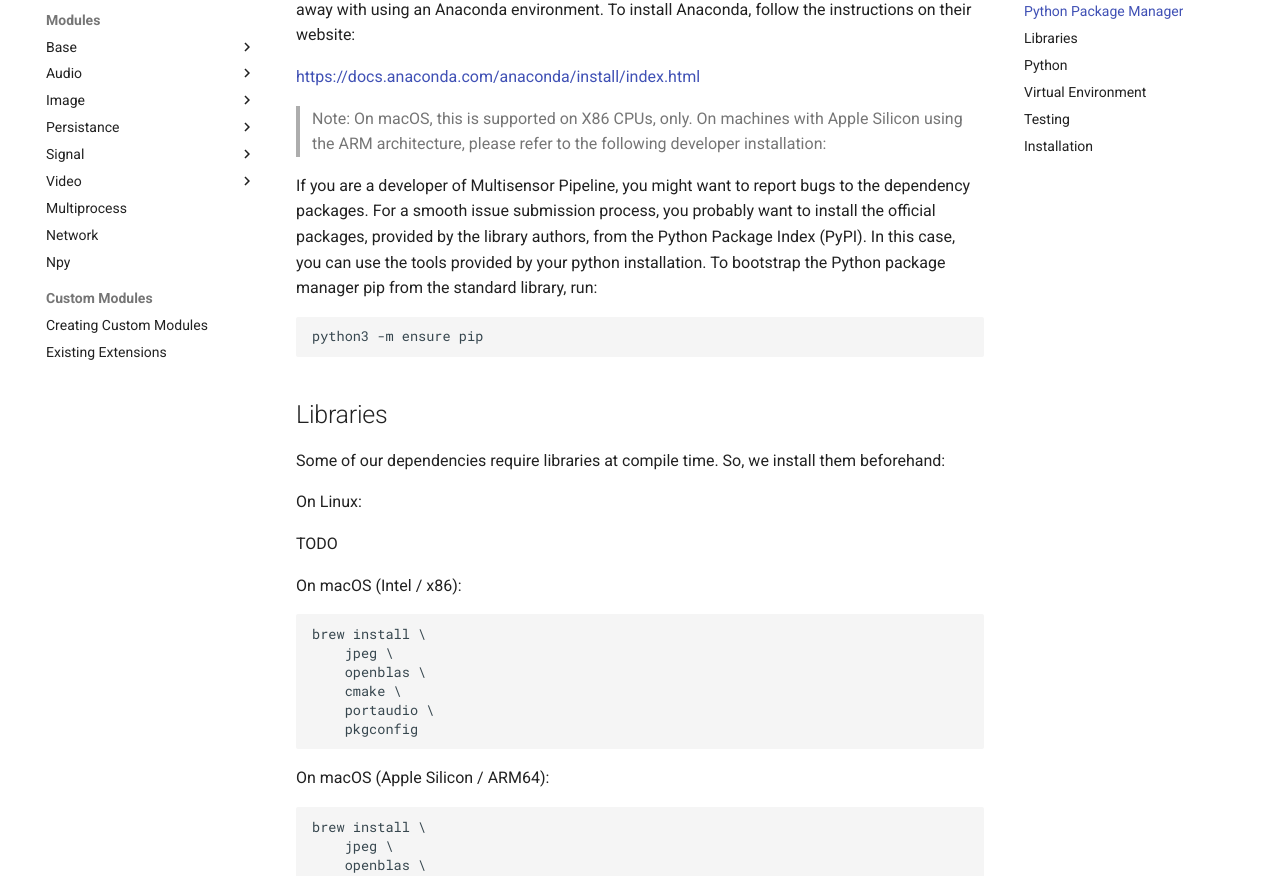
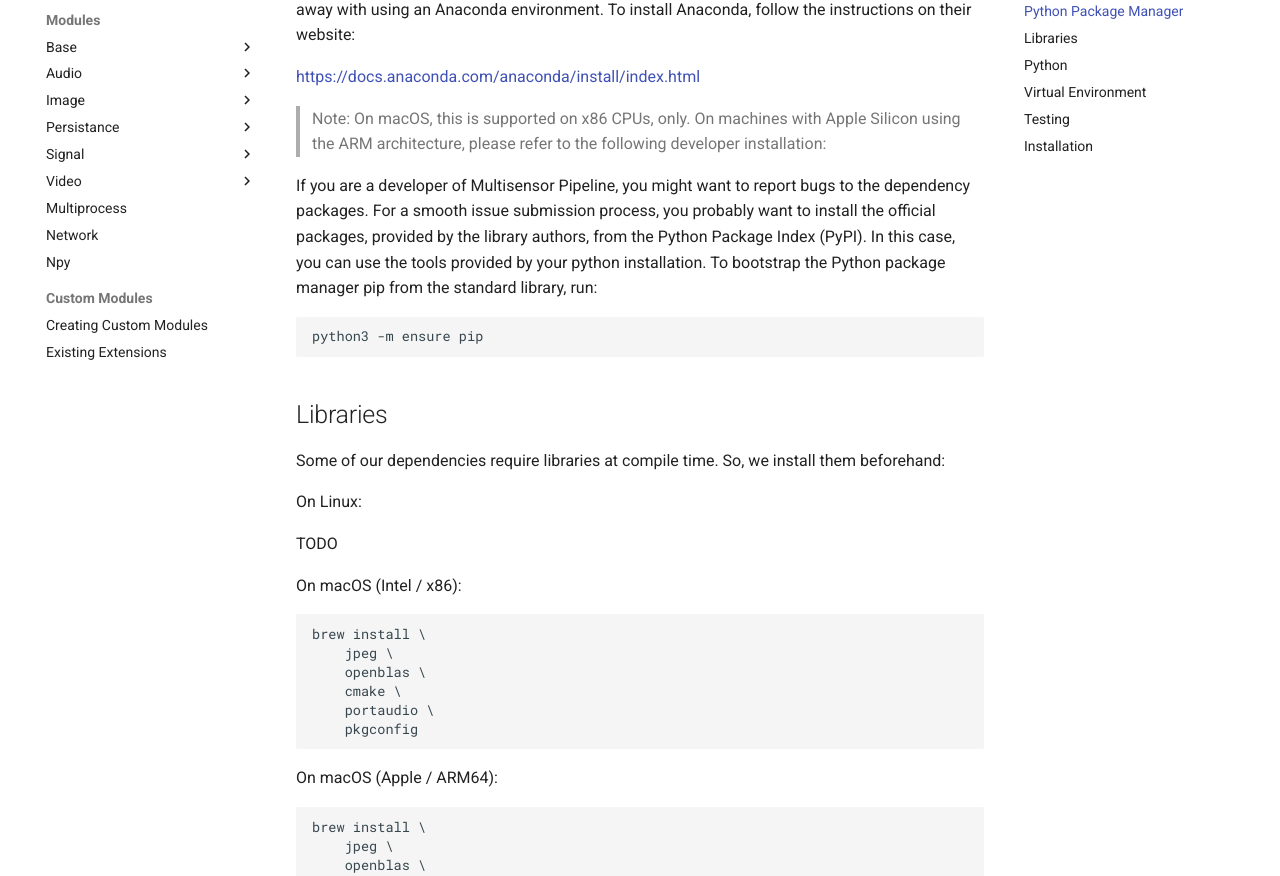
Before and after one commit to DFKI-Interactive-Machine-Learning/multisensor-pipeline, an MkDocs documentation site: the page built from docs/installation.md, in a window 1280 px wide and 1400 px high, scrolled down 927 px. Shown: the part 151-1027 px from the top of the window. Built offline with MkDocs 1.6.1 and Material for MkDocs 9.7.7, drawn with Linux system fonts in a browser that asks for light colours; comment, search, counter and statistics services are not loaded; some of the changed text lies outside the part shown.

Commit message:
Refine documentation

```diff
--- a/docs/installation.md
+++ b/docs/installation.md
@@ -44,7 +44,7 @@ To install Anaconda, follow the instructions on their website:
 <https://docs.anaconda.com/anaconda/install/index.html>
 
 > Note:
->     On macOS, this is supported on X86 CPUs, only.
+>     On macOS, this is supported on x86 CPUs, only.
 >     On machines with Apple Silicon using the ARM architecture,
 >     please refer to the following developer installation:
 
@@ -79,7 +79,7 @@ On macOS (Intel / x86):
         portaudio \
         pkgconfig
 
-On macOS (Apple Silicon / ARM64):
+On macOS (Apple / ARM64):
 
     brew install \
         jpeg \
@@ -112,7 +112,7 @@ On Linux:
         -p .condaenv \
         --file requirements.d/pytest-macos.txt
 
-On macOS (Intel / X86_64):
+On macOS (Intel / x86_64):
 
     conda create \
         --channel conda-forge \
```
Also changed, not shown: other parts of docs/installation.md (+4 -7 lines).
